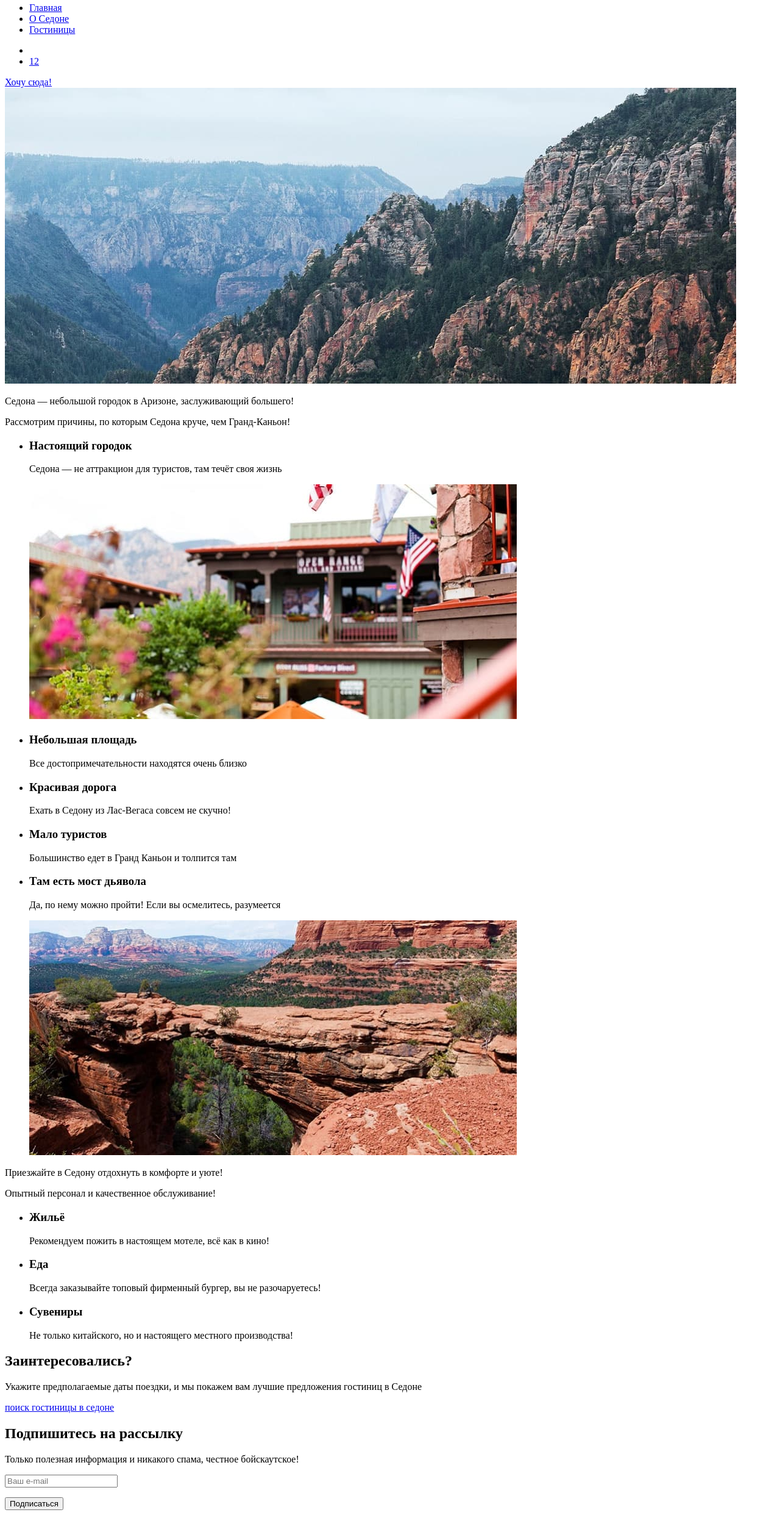
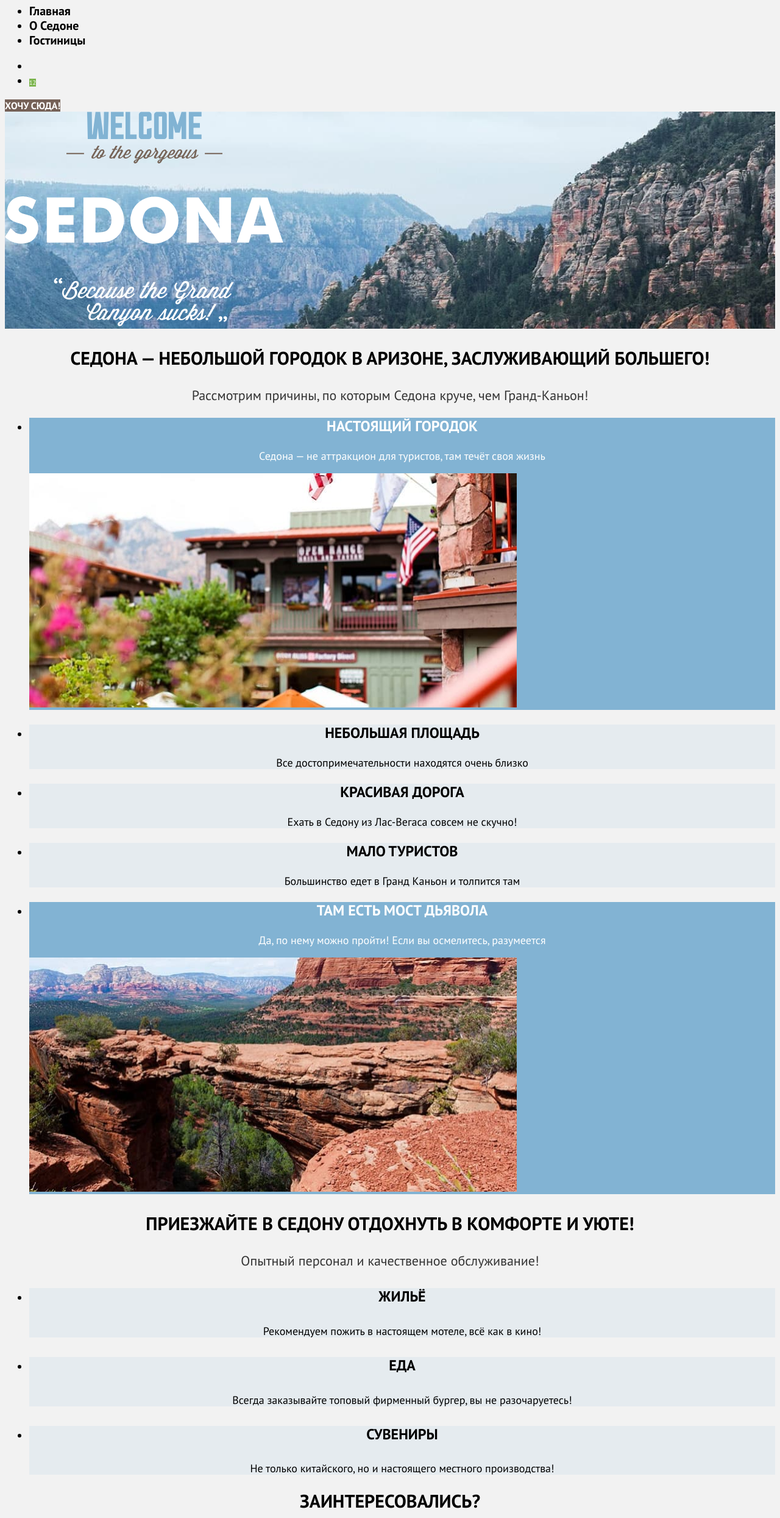
Before and after one commit to htmlacademy-htmlcss/2251273-sedona-39, a plain HTML site: page index.html in a window 1280 px wide. Shown: the part 94-2583 px from the top of the page at 61% size. Drawn offline with Linux system fonts and the light colour scheme.

Commit message:
07/02/24 Добавляет стилизацию

```diff
--- a/css/style.css
+++ b/css/style.css
@@ -1,3 +1,89 @@
+/* font */
+@font-face {
+  font-family: "PT Sans";
+  font-style: normal;
+  font-weight: 400;
+  src: url("../fonts/ptsans-400.woff2") format("woff2");
+  font-display: swap;
+}
+
+@font-face {
+  font-family: "PT Sans";
+  font-style: normal;
+  font-weight: 700;
+  src: url("../fonts/ptsans-700.woff2") format("woff2");
+  font-display: swap;
+}
+
+/* header */
+.header_1 {
+  font-size: 60px;
+  font-weight: 700;
+  line-height: 78px;
+}
+
+.header_2 {
+  font-size: 30px;
+  font-weight: 700;
+  line-height: 36px;
+  text-transform: uppercase;
+}
+
+.header_3 {
+  font-size: 24px;
+  font-weight: 700;
+  line-height: 28px;
+  text-transform: uppercase;
+}
+
+.header_4 {
+  font-size: 20px;
+  font-weight: 700;
+  line-height: 24px;
+}
+
+/* text */
+.text_basic {
+  font-size: 22px;
+  font-weight: 400;
+  line-height: 26px;
+  color: rgb(51, 51, 51);
+}
+
+.text_blocks {
+  font-size: 18px;
+  font-weight: 400;
+  line-height: 21px;
+}
+
+/* buttons */
+.button_small {
+  font-size: 16px;
+  font-weight: 700;
+  line-height: 20px;
+}
+
+.button_big {
+  font-size: 20px;
+  font-weight: 700;
+  line-height: 36px;
+}
+
+/* background color */
+
+.background_1 {
+  background: rgba(131, 179, 211, 0.12);
+}
+
+.background_2 {
+  background: rgba(131, 179, 211, 0.2);
+}
+
+.background_3 {
+  background: rgb(130, 179, 211);
+  color: rgb(255, 255, 255);
+}
+
 .visually-hidden {
   position: absolute;
   width: 1px;
@@ -10,3 +96,163 @@
   clip: rect(0 0 0 0);
   overflow: hidden;
 }
+
+html {
+  box-sizing: border-box;
+}
+
+body {
+  font-family: "PT Sans", "Arial", sans-serif;
+  font-size: 18px;
+  line-height: 21px;
+  background-color: rgb(242, 242, 242);
+  color: rgb(0, 0, 0);
+}
+
+/* header */
+.navigation-link {
+  text-decoration: none;
+  color: inherit;
+}
+
+.menu-link {
+  text-decoration: none;
+}
+
+/* counter */
+.counter-favourites {
+  color: rgb(255, 255, 255);
+  background-color: rgb(125, 181, 79);
+  font-size: 10px;
+  font-weight: 400;
+  line-height: 10px;
+  text-align: center;
+}
+
+.menu-button {
+  text-decoration: none;
+  text-align: center;
+  text-transform: uppercase;
+  color: rgb(255, 255, 255);
+  background: rgb(117, 97, 87);
+}
+
+/* main */
+.hero-index {
+  background-color: rgb(160, 230, 255);
+  background-image: url("../images/index-background.jpg");
+  background-repeat: no-repeat;
+  background-size: cover;
+}
+
+.advantages-header,
+.advantages-title,
+.advantages-text {
+  text-align: center;
+}
+
+/*  */
+.advantages-item::marker {
+  color: black;
+}
+
+.infastructure {
+  text-align: center;
+}
+
+.search-index {
+  text-align: center;
+}
+
+.search-index-button {
+  text-decoration: none;
+  text-align: center;
+  text-transform: uppercase;
+  color: rgb(255, 255, 255);
+  background: rgb(117, 97, 87);
+}
+
+.subscribe-index {
+  background-color: rgb(160, 230, 255);
+  background-image: url("../images/index-subscribe.jpg");
+  background-repeat: no-repeat;
+  background-size: cover;
+  color: rgb(255, 255, 255);
+}
+
+.subscribe-index-text {
+  color: rgb(255, 255, 255);
+}
+
+.subscribe-index-input {
+  font-size: inherit;
+}
+
+/* footer */
+.phone_number {
+  text-decoration: none;
+  color: rgb(0, 0, 0);
+  font-size: 40px;
+  font-weight: 400;
+  line-height: 40px;
+  text-transform: uppercase;
+}
+
+/* catalog */
+.main-catalog-header {
+  background-image: url("../images/catalog-background.jpg");
+  background-repeat: no-repeat;
+  background-size: cover;
+  color: rgb(255, 255, 255);
+}
+
+.breadcrumbs-link {
+  text-decoration: none;
+  color: inherit;
+  font-size: 16px;
+  font-weight: 400;
+  line-height: 21px;
+}
+
+label > input {
+  font-size: 18px;
+  font-weight: 400;
+  line-height: 23px;
+}
+
+.catalog-form > input[type="submit"] {
+  font-size: 16px;
+  font-weight: 700;
+  line-height: 20px;
+  text-align: center;
+  text-transform: uppercase;
+}
+
+.catalog-form > input[type="reset"] {
+  font-size: 16px;
+  font-weight: 700;
+  line-height: 20px;
+  text-align: center;
+  text-transform: uppercase;
+  background-color: transparent;
+  color: rgb(255, 255, 255);
+}
+
+.price-input {
+  font-size: 18px;
+  font-weight: 700;
+  line-height: 24px;
+}
+
+.menu-sorting {
+  color: rgb(51, 51, 51);
+  font-size: 18px;
+  line-height: 21px;
+}
+
+.catalog-item-link {
+  text-transform: uppercase;
+  text-decoration: none;
+  background: rgb(117, 97, 87);
+  color: rgb(255, 255, 255);
+}
--- a/index.html
+++ b/index.html
@@ -18,103 +18,103 @@
       <nav class="navigation">
         <ul class="navigation-list">
           <li class="navigation-item">
-            <a class="navigation-link" href="#">Главная</a>
+            <a class="navigation-link header_4" href="#">Главная</a>
           </li>
           <li class="navigation-item">
-            <a class="navigation-link" href="#">О Седоне</a>
+            <a class="navigation-link header_4" href="#">О Седоне</a>
           </li>
           <li class="navigation-item">
-            <a class="navigation-link" href="catalog.html">Гостиницы</a>
+            <a class="navigation-link header_4" href="catalog.html">Гостиницы</a>
           </li>
         </ul>
         <ul class="menu-list">
           <li class="menu-item">
-            <a class="menu-link" href="#">
+            <a class="menu-link header_4" href="#">
               <span class="visually-hidden">поиск</span>
             </a>
           </li>
           <li class="menu-item">
-            <a class="menu-link" href="#">
+            <a class="menu-link header_4" href="#">
               <span class="visually-hidden">избранное</span>
               <span class="counter-favourites">12</span>
             </a>
           </li>
         </ul>
-        <a class="menu-button" href="#">Хочу сюда!</a>
+        <a class="menu-button button_small" href="#">Хочу сюда!</a>
       </nav>
     </header>
     <main class="main-index" data-test="main">
       <section class="hero-index" data-test="hero">
-        <img class="hero-image" src="images/index-background.jpg" alt="Welcome to the gorgeous Sedona, because the Grand Canyon sucks" width="1200">
+        <img class="hero-image" src="icons/welcome.svg" alt="Добро пожаловать в Седону!">
         <h1 class="visually-hidden">Шикарные туры в Седону!</h1>
       </section>
       <section class="advantages-index" data-test="advantages">
         <header class="advantages-header">
           <h2 class="visually-hidden">Преимущества Седоны!</h2>
-          <p class="advantages-header-title">Седона — небольшой городок в Аризоне, заслуживающий большего!</p>
-          <p class="advantages-header-text">Рассмотрим причины, по которым Седона круче, чем Гранд-Каньон!</p>
+          <p class="advantages-header-title header_2">Седона — небольшой городок в Аризоне, заслуживающий большего!</p>
+          <p class="advantages-header-text text_basic">Рассмотрим причины, по которым Седона круче, чем Гранд-Каньон!</p>
         </header>
         <ul class="advantages-list">
-          <li class="advantages-item">
-            <h3 class="advantages-title">Настоящий городок</h3>
-            <p class="advantages-text">Седона — не аттракцион для туристов, там течёт своя жизнь</p>
-            <img class="advantages-image" src="images/photo-1.jpg" alt="фото города" width="800">
+          <li class="advantages-item background_3">
+            <h3 class="advantages-title header_3">Настоящий городок</h3>
+            <p class="advantages-text ">Седона — не аттракцион для туристов, там течёт своя жизнь</p>
+            <img class="advantages-image" src="images/photo-1.jpg" alt="фото города" width="800" height="384">
           </li>
-          <li class="advantages-item">
-            <h3 class="advantages-title">Небольшая площадь</h3>
+          <li class="advantages-item background_1">
+            <h3 class="advantages-title header_3">Небольшая площадь</h3>
             <p class="advantages-text"> Все достопримечательности находятся очень близко</p>
           </li>
-          <li class="advantages-item">
-            <h3 class="advantages-title">Красивая дорога</h3>
+          <li class="advantages-item background_1">
+            <h3 class="advantages-title header_3">Красивая дорога</h3>
             <p class="advantages-text">Ехать в Седону из Лас-Вегаса совсем не скучно!</p>
           </li>
-          <li class="advantages-item">
-            <h3 class="advantages-title">Мало туристов</h3>
+          <li class="advantages-item background_1">
+            <h3 class="advantages-title header_3">Мало туристов</h3>
             <p class="advantages-text">Большинство едет в Гранд Каньон и толпится там</p>
           </li>
-          <li class="advantages-item">
-            <h3 class="advantages-title">Там есть мост дьявола</h3>
+          <li class="advantages-item background_3">
+            <h3 class="advantages-title header_3">Там есть мост дьявола</h3>
             <p class="advantages-text">Да, по нему можно пройти! Если вы осмелитесь, разумеется</p>
-            <img class="advantages-image" src="images/photo-2.jpg" alt="фото каньена" width="800">
+            <img class="advantages-image" src="images/photo-2.jpg" alt="фото каньена" width="800" height="384">
           </li>
         </ul>
       </section>
       <section class="infastructure">
         <header class="infastructure-header">
           <h2 class="visually-hidden">Инфаструктура</h2>
-          <p class="infastructure-header-title">Приезжайте в Седону отдохнуть в комфорте и уюте!</p>
-          <p class="infastructure-header-text">Опытный персонал и качественное обслуживание!</p>
+          <p class="infastructure-header-title header_2">Приезжайте в Седону отдохнуть в комфорте и уюте!</p>
+          <p class="infastructure-header-text text_basic">Опытный персонал и качественное обслуживание!</p>
         </header>
         <ul class="infastructure-list">
-          <li class="infastructure-item">
-            <h3 class="infastructure-title">Жильё</h3>
+          <li class="infastructure-item background_1">
+            <h4 class="infastructure-title header_3">Жильё</h4>
             <p class="infastructure-text">Рекомендуем пожить в настоящем мотеле, всё как в кино!</p>
           </li>
-          <li class="infastructure-item">
-            <h3 class="infastructure-title">Еда</h3>
+          <li class="infastructure-item background_1">
+            <h4 class="infastructure-title header_3">Еда</h4>
             <p class="infastructure-text">Всегда заказывайте топовый фирменный бургер, вы не разочаруетесь!</p>
           </li>
-          <li class="infastructure-item">
-            <h3 class="infastructure-title">Сувениры</h3>
+          <li class="infastructure-item background_1">
+            <h4 class="infastructure-title header_3">Сувениры</h4>
             <p class="infastructure-text">Не только китайского, но и настоящего местного производства!</p>
           </li>
         </ul>
       </section>
       <section class="search-index" data-test="search">
-        <h2 class="search-index-title">Заинтересовались?</h2>
-        <p class="search-index-text">Укажите предполагаемые даты поездки, и мы покажем вам лучшие предложения гостиниц в
+        <h2 class="search-index-title header_2">Заинтересовались?</h2>
+        <p class="search-index-text text_basic">Укажите предполагаемые даты поездки, и мы покажем вам лучшие предложения гостиниц в
           Седоне</p>
-        <a class="search-index-button" href="#">поиск гостиницы в седоне</a>
+        <a class="search-index-button button_big" href="#">поиск гостиницы в седоне</a>
       </section>
       <section class="subscribe-index" data-test="subscribe">
-        <h2 class="subscribe-index-title">Подпишитесь на рассылку</h2>
-        <p class="subscribe-index-text">Только полезная информация и никакого спама, честное бойскаутское!</p>
+        <h2 class="subscribe-index-title header_2">Подпишитесь на рассылку</h2>
+        <p class="subscribe-index-text text_basic">Только полезная информация и никакого спама, честное бойскаутское!</p>
         <form class="subscribe-index-form" action="https://echo.htmlacademy.ru/courses" method="post">
           <p>
             <input class="subscribe-index-input" type="email" name="user-email" id="user-email"
               placeholder="Ваш e-mail">
           </p>
-          <button class="subscribe-index-button" type="submit">Подписаться</button>
+          <button class="subscribe-index-button button_big header_2 background_3" type="submit">Подписаться</button>
         </form>
       </section>
     </main>
@@ -130,7 +130,7 @@
           <a class="social-link" href="https://www.youtube.com/user/htmlacademyru"></a>
         </li>
       </ul>
-      <a href="#">+7 (812) 812-12-12</a>
+      <a class="phone_number"  href="#">+7 (812) 812-12-12</a>
       <a href="https://htmlacademy.ru/">
         <img src="icons/logo_htmlacademy.svg" alt="Логотип HTML Academy.">
       </a>
```
Also changed, not shown: catalog.html (+45 -56 lines).
